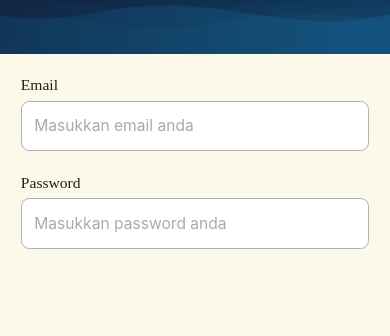
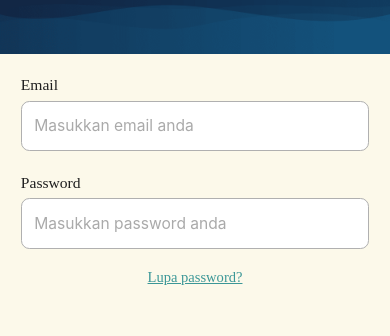
Before and after one commit to gandarain/GoldbitCalculator, a React Native app: screen /Login in a window 390 px wide. Shown: the part 137-473 px from the top of the page. Built offline with nearby package versions, Linux system fonts and the light colour scheme; some icons are missing.

Commit message:
create forget password button

```diff
--- a/src/Containers/Login/Login.component.tsx
+++ b/src/Containers/Login/Login.component.tsx
@@ -18,7 +18,8 @@ import {
   onHandleBlur,
   onSubmitForm,
   onPressButtonSubmit,
-  onPressIconPassword
+  onPressIconPassword,
+  onPressForgetPassword
 } from './Login.handlers'
 import { useGetStateAndSetters } from './useLogin'
 import config from './Login.config'
@@ -49,6 +50,14 @@ const renderInputPassword = (states: States, formik: FormikFormLogin) => (
   />
 )
 
+const renderForgetPassword = () => (
+  <View style={styles.forgetPasswordContainer}>
+    <TouchableOpacity onPress={onPressForgetPassword()}>
+      <Text style={styles.forgetPasswordText}>Lupa password?</Text>
+    </TouchableOpacity>
+  </View>
+)
+
 const renderButton = (formik: FormikFormLogin) => (
   <TouchableOpacity style={styles.button} onPress={onPressButtonSubmit(formik)}>
     <Text style={styles.buttonText}>Login</Text>
@@ -66,6 +75,7 @@ const renderForm = (states: States) => (
         <View style={styles.form}>
           {renderInputEmail(formik)}
           {renderInputPassword(states, formik)}
+          {renderForgetPassword()}
         </View>
         <View style={styles.footer}>{renderButton(formik)}</View>
       </View>
--- a/src/Containers/Login/Login.handlers.ts
+++ b/src/Containers/Login/Login.handlers.ts
@@ -22,3 +22,8 @@ export const onPressButtonSubmit =
 export const onPressIconPassword = (states: States) => () => {
   states.setShowPassword(!states.showPassword)
 }
+
+export const onPressForgetPassword = () => () => {
+  // eslint-disable-next-line no-console
+  console.log('Forget password')
+}
--- a/src/Containers/Login/Login.styles.ts
+++ b/src/Containers/Login/Login.styles.ts
@@ -51,6 +51,16 @@ const styles = StyleSheet.create<Styles>({
     fontSize: scaleFont(18),
     fontFamily: 'Poppins-Bold',
     color: Colors.WHITE
+  },
+  forgetPasswordContainer: {
+    marginTop: scaleHeight(8),
+    alignItems: 'center'
+  },
+  forgetPasswordText: {
+    fontSize: scaleFont(14),
+    fontFamily: 'Poppins-Medium',
+    color: Colors.SECOND_BLUE,
+    textDecorationLine: 'underline'
   }
 })
 
--- a/src/Containers/Login/Login.types.ts
+++ b/src/Containers/Login/Login.types.ts
@@ -10,6 +10,8 @@ export type Styles = {
   footer: ViewStyle
   button: ViewStyle
   buttonText: TextStyle
+  forgetPasswordContainer: ViewStyle
+  forgetPasswordText: TextStyle
 }
 
 export type States = {
--- a/src/Containers/VerifyOtp/VerifyOtp.component.tsx
+++ b/src/Containers/VerifyOtp/VerifyOtp.component.tsx
@@ -38,6 +38,7 @@ const renderInputs = ({ length, inputRefs, otp }: States) =>
 const renderKeypad = ({ setOtp, otp }: States) => (
   <View style={styles.keypadContainer}>
     {config.keypadRows.map((row, rowIndex) => (
+      // eslint-disable-next-line react/no-array-index-key
       <View key={rowIndex} style={[styles.keypadRow, row.length === 2 && styles.lastRow]}>
         {row.map(num => (
           <TouchableOpacity
--- a/src/Redux/Reducers/Registration.reducers.ts
+++ b/src/Redux/Reducers/Registration.reducers.ts
@@ -1,6 +1,10 @@
 import { createSlice, PayloadAction } from '@reduxjs/toolkit'
 
-import type { RegistrationState, RegistrationPayload } from './Registration.reducers.types'
+import type {
+  RegistrationState,
+  RegistrationPayload,
+  RegistrationEmailPayload
+} from './Registration.reducers.types'
 
 const initialState: RegistrationState = {
   fullName: '',
@@ -18,6 +22,9 @@ const registrationSlice = createSlice({
       state.email = action.payload.email
       state.password = action.payload.password
       state.confirmationPassword = action.payload.confirmationPassword
+    },
+    setEmailRegistration(state, action: PayloadAction<RegistrationEmailPayload>) {
+      state.email = action.payload.email
     }
   }
 })
--- a/src/Redux/Reducers/Registration.reducers.types.ts
+++ b/src/Redux/Reducers/Registration.reducers.types.ts
@@ -11,3 +11,7 @@ export type RegistrationPayload = {
   password: string
   confirmationPassword: string
 }
+
+export type RegistrationEmailPayload = {
+  email: string
+}
```
